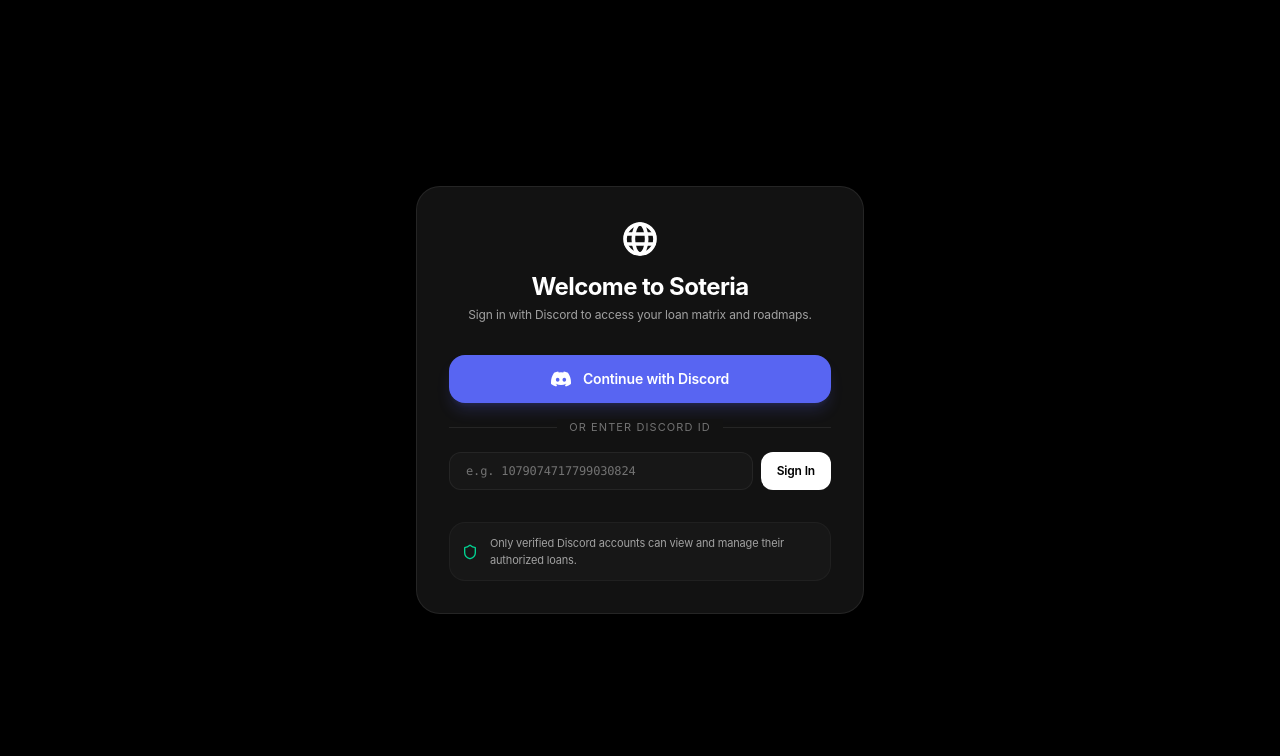
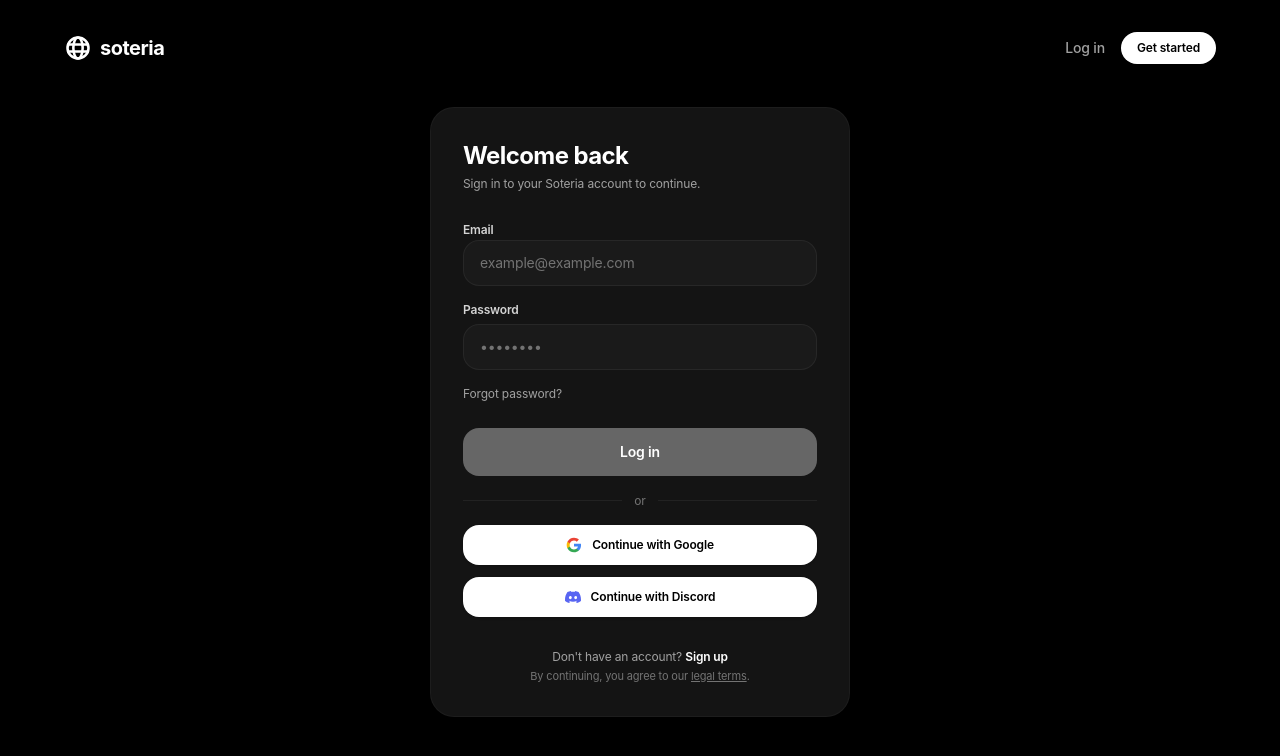
Before and after one commit to Sotarium/sotarium-dashboard, a Next.js app: page /login in a window 1280 px wide. Shown: the top 756 px of the page. Built offline with nearby package versions, Linux system fonts and the light colour scheme.

Commit message:
Match exact soteria.rip/login UI layout, navbar, cards, and buttons; automatic redirect to login

```diff
--- a/src/app/login/page.tsx
+++ b/src/app/login/page.tsx
@@ -2,86 +2,166 @@
 
 import { useState } from 'react';
 import { useAuth, ADMIN_DISCORD_ID } from '@/lib/auth';
-import { Shield } from 'lucide-react';
+import Link from 'next/link';
 
 export default function LoginPage() {
   const { login } = useAuth();
-  const [customId, setCustomId] = useState('');
+  const [email, setEmail] = useState('');
+  const [password, setPassword] = useState('');
 
-  const handleDiscordSignIn = (idToUse?: string) => {
-    const targetId = idToUse || customId || ADMIN_DISCORD_ID;
-    const isOwner = targetId === ADMIN_DISCORD_ID;
+  const handleDiscordSignIn = () => {
+    login({
+      id: ADMIN_DISCORD_ID,
+      username: 'sotarium',
+      avatar: 'https://cdn.discordapp.com/embed/avatars/0.png'
+    });
+  };
 
+  const handleEmailSignIn = (e: React.FormEvent) => {
+    e.preventDefault();
     login({
-      id: targetId,
-      username: isOwner ? 'sotarium' : `Player-${targetId.slice(-4)}`,
-      avatar: isOwner ? 'https://cdn.discordapp.com/embed/avatars/0.png' : 'https://cdn.discordapp.com/embed/avatars/1.png'
+      id: ADMIN_DISCORD_ID,
+      username: email ? email.split('@')[0] : 'sotarium',
+      avatar: 'https://cdn.discordapp.com/embed/avatars/0.png'
     });
   };
 
   return (
-    <div className="min-h-screen w-full bg-black flex flex-col items-center justify-center p-4 select-none">
-      <div className="w-full max-w-md bg-[#121212] border border-white/[0.08] rounded-3xl p-8 shadow-2xl space-y-8 animate-in fade-in duration-300">
-        {/* Soteria Logo Branding */}
-        <div className="flex flex-col items-center text-center space-y-3">
-          <div className="w-10 h-10 relative flex items-center justify-center">
-            <svg viewBox="0 0 24 24" fill="none" className="w-10 h-10 text-white" stroke="currentColor" strokeWidth="2.2" strokeLinecap="round" strokeLinejoin="round">
+    <div className="min-h-screen w-full bg-black flex flex-col justify-between p-6 select-none font-sans text-white">
+      {/* Top Navbar matching Soteria.rip exactly */}
+      <header className="w-full flex items-center justify-between max-w-6xl mx-auto py-2">
+        {/* Brand */}
+        <Link href="/" className="flex items-center gap-2">
+          <div className="w-7 h-7 relative flex items-center justify-center">
+            <svg viewBox="0 0 24 24" fill="none" className="w-7 h-7 text-white" stroke="currentColor" strokeWidth="2.2" strokeLinecap="round" strokeLinejoin="round">
               <circle cx="12" cy="12" r="9" />
               <path d="M3.6 9h16.8" />
               <path d="M3.6 15h16.8" />
               <ellipse cx="12" cy="12" rx="4" ry="9" />
             </svg>
           </div>
-          <div>
-            <h1 className="text-2xl font-bold text-white tracking-tight">Welcome to Soteria</h1>
-            <p className="text-xs text-neutral-400 mt-1">
-              Sign in with Discord to access your loan matrix and roadmaps.
-            </p>
+          <span className="font-bold text-xl tracking-tight text-white font-sans">soteria</span>
+        </Link>
+
+        {/* Right CTA */}
+        <div className="flex items-center gap-4">
+          <span className="text-sm font-medium text-neutral-400">Log in</span>
+          <button
+            onClick={handleDiscordSignIn}
+            className="px-4 py-2 rounded-full bg-white text-black font-semibold text-xs hover:bg-neutral-200 transition-colors"
+          >
+            Get started
+          </button>
+        </div>
+      </header>
+
+      {/* Center Auth Card (Exact Soteria Style) */}
+      <main className="w-full flex items-center justify-center my-auto py-8">
+        <div className="w-full max-w-[420px] bg-[#141414] rounded-3xl p-8 border border-white/[0.04] shadow-2xl space-y-6">
+          {/* Header */}
+          <div className="space-y-1">
+            <h1 className="text-2xl font-bold tracking-tight text-white">Welcome back</h1>
+            <p className="text-xs text-neutral-400">Sign in to your Soteria account to continue.</p>
+          </div>
+
+          {/* Form */}
+          <form onSubmit={handleEmailSignIn} className="space-y-4">
+            <div className="space-y-1.5">
+              <label className="text-xs font-semibold text-neutral-300">Email</label>
+              <input
+                type="email"
+                placeholder="example@example.com"
+                value={email}
+                onChange={(e) => setEmail(e.target.value)}
+                className="w-full px-4 py-3 rounded-2xl bg-[#1a1a1a] border border-white/[0.06] text-sm text-white placeholder-neutral-500 focus:outline-none focus:border-neutral-400 transition-colors"
+              />
+            </div>
+
+            <div className="space-y-1.5">
+              <div className="flex justify-between items-center">
+                <label className="text-xs font-semibold text-neutral-300">Password</label>
+              </div>
+              <input
+                type="password"
+                placeholder="••••••••"
+                value={password}
+                onChange={(e) => setPassword(e.target.value)}
+                className="w-full px-4 py-3 rounded-2xl bg-[#1a1a1a] border border-white/[0.06] text-sm text-white placeholder-neutral-500 focus:outline-none focus:border-neutral-400 transition-colors"
+              />
+              <div className="text-left pt-1">
+                <span className="text-xs text-neutral-400 hover:text-white cursor-pointer transition-colors">
+                  Forgot password?
+                </span>
               </div>
             </div>
 
-        {/* Discord OAuth Primary CTA */}
-        <div className="space-y-4">
             <button
-            onClick={() => handleDiscordSignIn(ADMIN_DISCORD_ID)}
-            className="w-full py-3.5 px-4 rounded-2xl bg-[#5865F2] hover:bg-[#4752C4] text-white font-semibold text-sm transition-all flex items-center justify-center gap-3 shadow-lg shadow-[#5865F2]/20"
+              type="submit"
+              className="w-full py-3.5 rounded-2xl bg-[#666666] hover:bg-[#777777] text-white font-semibold text-sm transition-colors mt-2"
             >
-            <svg className="w-5 h-5 fill-current" viewBox="0 0 127.14 96.36">
+              Log in
+            </button>
+          </form>
+
+          {/* Divider */}
+          <div className="relative flex items-center justify-center">
+            <div className="border-t border-white/[0.06] w-full" />
+            <span className="bg-[#141414] px-3 text-xs text-neutral-500 absolute">or</span>
+          </div>
+
+          {/* Social Sign-in Buttons */}
+          <div className="space-y-3">
+            {/* Continue with Google */}
+            <button
+              onClick={handleDiscordSignIn}
+              className="w-full py-3 px-4 rounded-2xl bg-white hover:bg-neutral-100 text-black font-semibold text-xs flex items-center justify-center gap-2.5 transition-colors shadow-sm"
+            >
+              <svg className="w-4 h-4" viewBox="0 0 24 24">
+                <path
+                  fill="#4285F4"
+                  d="M22.56 12.25c0-.78-.07-1.53-.2-2.25H12v4.26h5.92c-.26 1.37-1.04 2.53-2.21 3.31v2.77h3.57c2.08-1.92 3.28-4.74 3.28-8.09z"
+                />
+                <path
+                  fill="#34A853"
+                  d="M12 23c2.97 0 5.46-.98 7.28-2.66l-3.57-2.77c-.98.66-2.23 1.06-3.71 1.06-2.86 0-5.29-1.93-6.16-4.53H2.18v2.84C3.99 20.53 7.7 23 12 23z"
+                />
+                <path
+                  fill="#FBBC05"
+                  d="M5.84 14.09c-.22-.66-.35-1.36-.35-2.09s.13-1.43.35-2.09V7.06H2.18C1.43 8.55 1 10.22 1 12s.43 3.45 1.18 4.94l2.85-2.22.81-.63z"
+                />
+                <path
+                  fill="#EA4335"
+                  d="M12 5.38c1.62 0 3.06.56 4.21 1.64l3.15-3.15C17.45 2.09 14.97 1 12 1 7.7 1 3.99 3.47 2.18 7.06l3.66 2.84c.87-2.6 3.3-4.52 6.16-4.52z"
+                />
+              </svg>
+              <span>Continue with Google</span>
+            </button>
+
+            {/* Continue with Discord */}
+            <button
+              onClick={handleDiscordSignIn}
+              className="w-full py-3 px-4 rounded-2xl bg-white hover:bg-neutral-100 text-black font-semibold text-xs flex items-center justify-center gap-2.5 transition-colors shadow-sm"
+            >
+              <svg className="w-4 h-4 fill-[#5865F2]" viewBox="0 0 127.14 96.36">
                 <path d="M107.7,8.07A105.15,105.15,0,0,0,81.47,0a72.06,72.06,0,0,0-3.36,6.83A97.68,97.68,0,0,0,49,6.83,72.37,72.37,0,0,0,45.64,0,105.89,105.89,0,0,0,19.39,8.09C2.79,32.65-1.71,56.6.54,80.21h0A105.73,105.73,0,0,0,32.71,96.36,77.7,77.7,0,0,0,39.6,85.25a68.42,68.42,0,0,1-10.85-5.18c.91-.66,1.8-1.34,2.66-2a75.57,75.57,0,0,0,64.32,0c.87.71,1.76,1.39,2.66,2a68.68,68.68,0,0,1-10.87,5.19,77,77,0,0,0,6.89,11.1A105.25,105.25,0,0,0,126.6,80.22h0C129.24,52.84,122.09,29.11,107.7,8.07ZM42.45,65.69C36.18,65.69,31,60,31,53s5-12.74,11.43-12.74S54,46,53.86,53,48.81,65.69,42.45,65.69Zm42.24,0C78.41,65.69,73.25,60,73.25,53s5-12.74,11.44-12.74S96.23,46,96.12,53,91,65.69,84.69,65.69Z" />
               </svg>
               <span>Continue with Discord</span>
             </button>
-
-          <div className="relative flex items-center justify-center py-2">
-            <div className="border-t border-white/[0.08] w-full" />
-            <span className="bg-[#121212] px-3 text-[11px] text-neutral-500 uppercase tracking-widest absolute">
-              or enter Discord ID
-            </span>
           </div>
 
-          <div className="flex gap-2">
-            <input
-              type="text"
-              placeholder="e.g. 1079074717799030824"
-              value={customId}
-              onChange={(e) => setCustomId(e.target.value)}
-              className="flex-1 px-4 py-2.5 rounded-xl bg-[#171717] border border-white/[0.06] text-xs text-white placeholder-neutral-500 focus:outline-none focus:border-neutral-400 font-mono"
-            />
-            <button
-              onClick={() => handleDiscordSignIn()}
-              className="px-4 py-2.5 rounded-xl bg-white text-black text-xs font-semibold hover:bg-neutral-200 transition-colors shrink-0"
-            >
-              Sign In
-            </button>
+          {/* Footer note */}
+          <div className="text-center text-xs text-neutral-400 pt-2 space-y-1">
+            <div>
+              Don&apos;t have an account? <span className="text-white font-semibold cursor-pointer">Sign up</span>
             </div>
-        </div>
-
-        {/* Security Notice */}
-        <div className="p-3 rounded-2xl bg-[#171717] border border-white/[0.04] flex items-center gap-3 text-[11px] text-neutral-400">
-          <Shield className="w-4 h-4 text-emerald-400 shrink-0" />
-          <span>Only verified Discord accounts can view and manage their authorized loans.</span>
+            <div className="text-[11px] text-neutral-500">
+              By continuing, you agree to our <span className="underline cursor-pointer">legal terms</span>.
             </div>
           </div>
         </div>
+      </main>
+
+      <div className="h-6" />
+    </div>
   );
 }
--- a/src/lib/auth.tsx
+++ b/src/lib/auth.tsx
@@ -17,6 +17,7 @@ interface AuthContextType {
   user: DiscordUser | null;
   isAdmin: boolean;
   login: (userData: DiscordUser) => void;
+  loginAsAdmin: () => void;
   logout: () => void;
 }
 
@@ -24,6 +25,7 @@ const AuthContext = createContext<AuthContextType>({
   user: null,
   isAdmin: false,
   login: () => {},
+  loginAsAdmin: () => {},
   logout: () => {},
 });
 
@@ -34,7 +36,6 @@ export function AuthProvider({ children }: { children: ReactNode }) {
   const pathname = usePathname();
 
   useEffect(() => {
-    // Check local storage for authenticated session
     const stored = localStorage.getItem('soteria_discord_session');
     if (stored) {
       try {
@@ -60,6 +61,15 @@ export function AuthProvider({ children }: { children: ReactNode }) {
     router.push('/');
   };
 
+  const loginAsAdmin = () => {
+    const adminUser = {
+      id: ADMIN_DISCORD_ID,
+      username: 'sotarium',
+      avatar: 'https://cdn.discordapp.com/embed/avatars/0.png'
+    };
+    login(adminUser);
+  };
+
   const logout = () => {
     setUser(null);
     localStorage.removeItem('soteria_discord_session');
@@ -69,7 +79,7 @@ export function AuthProvider({ children }: { children: ReactNode }) {
   const isAdmin = user?.id === ADMIN_DISCORD_ID;
 
   return (
-    <AuthContext.Provider value={{ user, isAdmin, login, logout }}>
+    <AuthContext.Provider value={{ user, isAdmin, login, loginAsAdmin, logout }}>
       {children}
     </AuthContext.Provider>
   );
```
Lines whose indentation alone changed are shown as unchanged.
